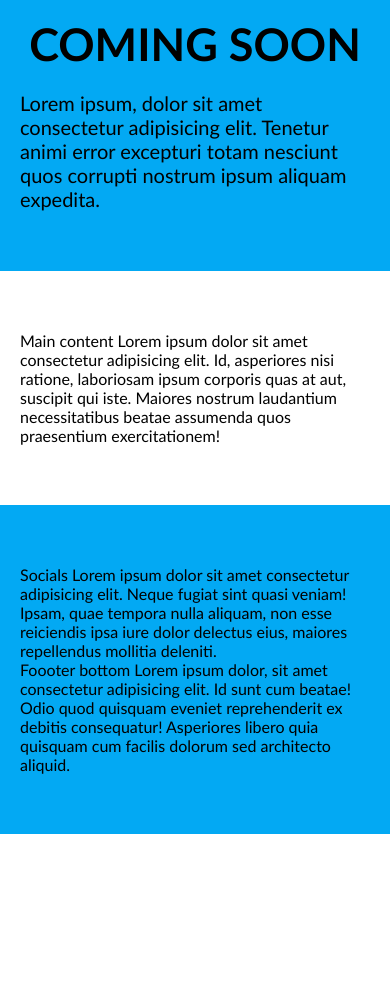
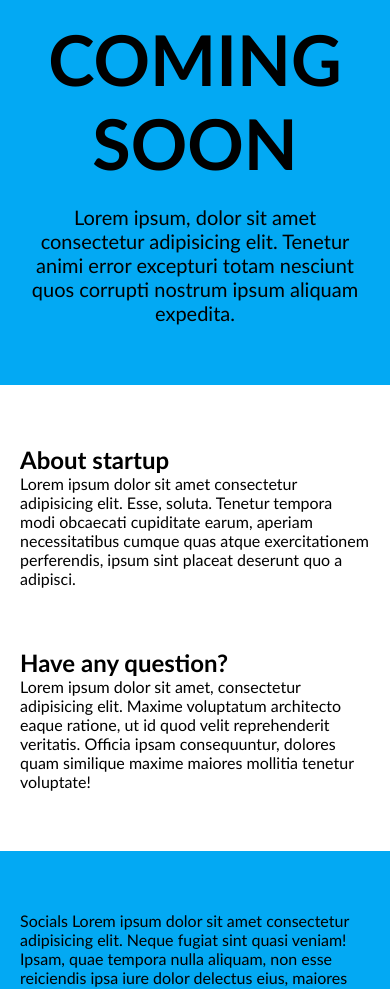
Before and after one commit to M1r4cl38/coming-soon, a website: page index.html in a window 390 px wide. Shown: the part 113-1102 px from the top of the page. Before the commit the page ends 947 px from the top, so only its background shows below. Drawn offline with Linux system fonts and the light colour scheme.

Commit message:
main content #8

```diff
--- a/css/base/base.css
+++ b/css/base/base.css
@@ -2,7 +2,6 @@ body,
 body * {
     margin: 0;
     padding: 0;
-    vertical-align: top;
     box-sizing: border-box;
 }
 
--- a/css/base/layout.css
+++ b/css/base/layout.css
@@ -1,11 +1,6 @@
 .container {
     width: 100%;
     padding: 60px 0;
-}
-
-.container > .row {
-    width: 1000px;
-    margin: 0 calc((100% - 1000px)/2);
 }
 
 .container > .row-short {
@@ -15,6 +10,22 @@
     gap: 20px;
     width: 600px;
     margin: 0 calc((100% - 600px)/2);
+}
+
+.container > .row {
+    display: flex;
+    flex-wrap: wrap;
+    gap: 60px 10%;
+    width: 1000px;
+    margin: 0 calc((100% - 1000px)/2);
+}
+
+.container .column {
+    width: 50%;
+}
+
+.column.right-column {
+    width: 40%;
 }
 
 @media (max-width: 1100px) {
@@ -33,9 +44,13 @@
 
 @media (max-width: 700px) {
     .container > .row,
-    .container >.row-short {
+    .container > .row-short {
         width: 400px;
         margin: calc((100% - 400px)/2);
+    }
+    .container .column,
+    .column.right-column {
+        width: 100%;
     }
 }
 
@@ -45,7 +60,7 @@
         padding-right: 20px;
     }
     .container > .row,
-    .container >.row-short {
+    .container > .row-short {
         width: 100%;
         margin: 0;
     }
--- a/css/pages/home.css
+++ b/css/pages/home.css
@@ -14,12 +14,11 @@
 .main-title {
     font-size: 70px;
     text-transform: uppercase;
+    text-align: center;
 }
-@media (max-width: 700px) {
-    .main-title{
-        font-size:45px;
-    }
-}
+
+
 .main-description {
     font-size: 20px;
+    text-align: center;
 }
--- a/index.html
+++ b/index.html
@@ -26,7 +26,14 @@
         </section>
         <section class="container">
             <div class="row">
-                Main content Lorem ipsum dolor sit amet consectetur adipisicing elit. Id, asperiores nisi ratione, laboriosam ipsum corporis quas at aut, suscipit qui iste. Maiores nostrum laudantium necessitatibus beatae assumenda quos praesentium exercitationem!
+                <div class="column">
+                    <h2>About startup</h2>
+                    <p>Lorem ipsum dolor sit amet consectetur adipisicing elit. Esse, soluta. Tenetur tempora modi obcaecati cupiditate earum, aperiam necessitatibus cumque quas atque exercitationem perferendis, ipsum sint placeat deserunt quo a adipisci.</p>
+                </div>
+                <div class="column right-column">
+                    <h2>Have any question?</h2>
+                    <p>Lorem ipsum dolor sit amet, consectetur adipisicing elit. Maxime voluptatum architecto eaque ratione, ut id quod velit reprehenderit veritatis. Officia ipsam consequuntur, dolores quam similique maxime maiores mollitia tenetur voluptate!</p>
+                </div>
             </div>
         </section>
     </main>
```
